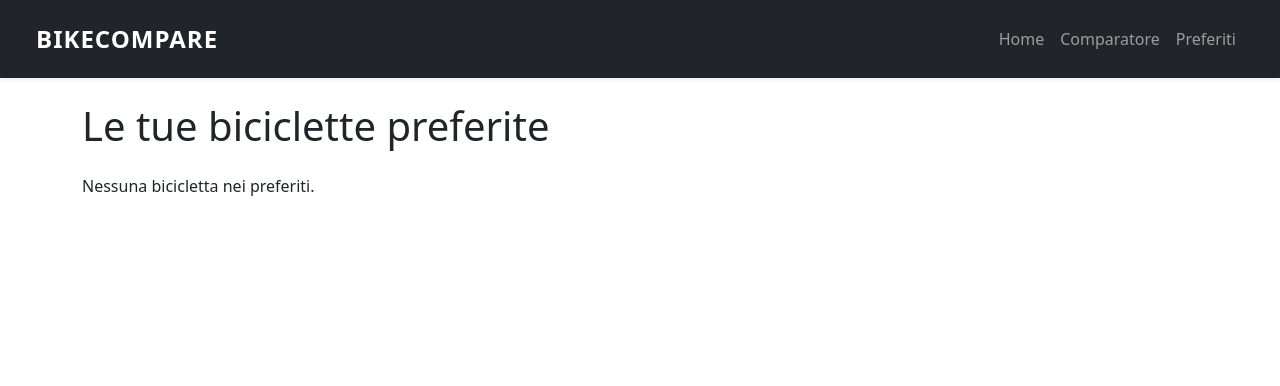
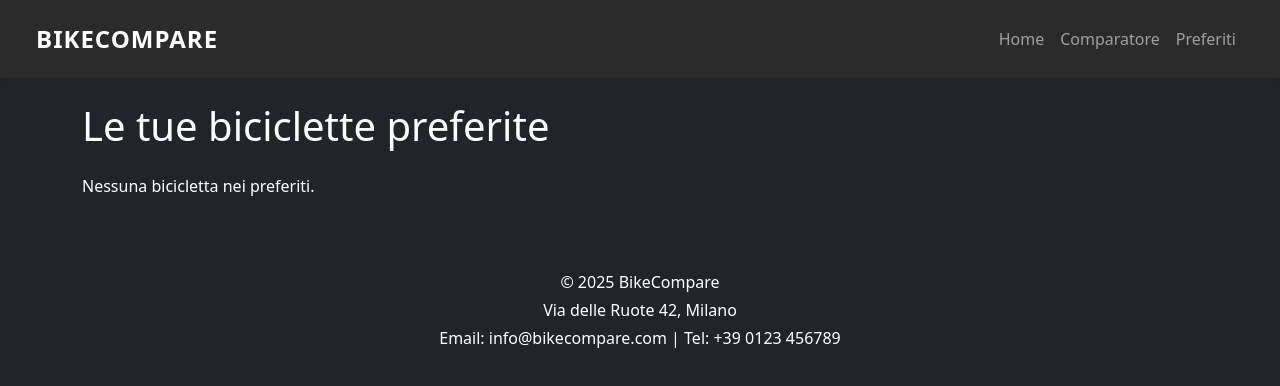
Before and after one commit to andreapanico12/progetto-finale-spec-frontend-front, a React (Vite) app: page /favorites in a window 1280 px wide. Shown: the top 386 px of the page. Built offline with nearby package versions, Linux system fonts and the light colour scheme.

Commit message:
add Footer component and update App layout; enhance Navbar styling and apply global styles for improved UI

```diff
--- a/src/App.jsx
+++ b/src/App.jsx
@@ -4,9 +4,11 @@ import Favorites from './pages/Favorites';
 import Details from './pages/Details';
 import Compare from './pages/Compare';
 import Navbar from './components/Navbar';
+import Footer from './components/Footer';
 
 function App() {
   return (
+    <>
     <Router>
       <Navbar />
       <Routes>
@@ -16,6 +18,8 @@ function App() {
        <Route path="/favorites" element={<Favorites />} />
       </Routes>
    </Router>
+   <Footer />
+    </>
   )
 }
 
--- /dev/null
+++ b/src/components/Footer.jsx
@@ -0,0 +1,13 @@
+function Footer() {
+  return (
+    <footer className="bg-dark text-white mt-5 py-4">
+      <div className="container text-center">
+        <p className="mb-1">&copy; {new Date().getFullYear()} BikeCompare</p>
+        <p className="mb-1">Via delle Ruote 42, Milano</p>
+        <p className="mb-0">Email: info@bikecompare.com | Tel: +39 0123 456789</p>
+      </div>
+    </footer>
+  );
+}
+
+export default Footer;
--- a/src/components/Navbar.jsx
+++ b/src/components/Navbar.jsx
@@ -3,7 +3,7 @@ import React from 'react';
 
 function Navbar() {
   return (
-    <nav className="navbar navbar-expand-lg navbar-dark bg-dark shadow-sm px-4 py-3">
+    <nav className="navbar navbar-expand-lg navbar-dark shadow-sm px-4 py-3">
       <div className="container-fluid">
         <Link className="navbar-brand fw-bold text-uppercase" to="/">
           BikeCompare
--- a/src/index.css
+++ b/src/index.css
@@ -1,3 +1,14 @@
+body {
+  background-color: #212529;
+  color: #fff;
+}
+
+a {
+  color: #e63946;
+}
+a:hover {
+  color: #ff6b6b;
+}
 
 .hero {
   background-image: linear-gradient(rgba(0,0,0,0.7), rgba(0,0,0,0.7));
@@ -28,6 +39,10 @@
   box-shadow: none;
 }
 
+.navbar{
+  background-color: #2B2B2B;
+}
+
 .navbar .nav-link {
   position: relative;
   transition: color 0.3s;
```
